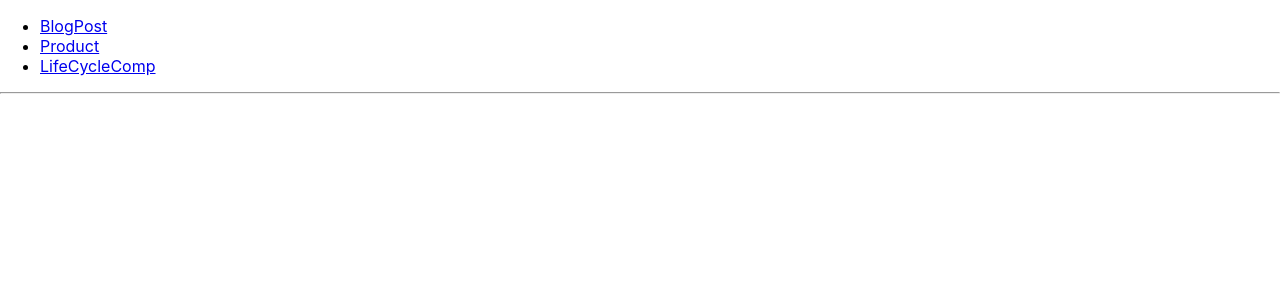
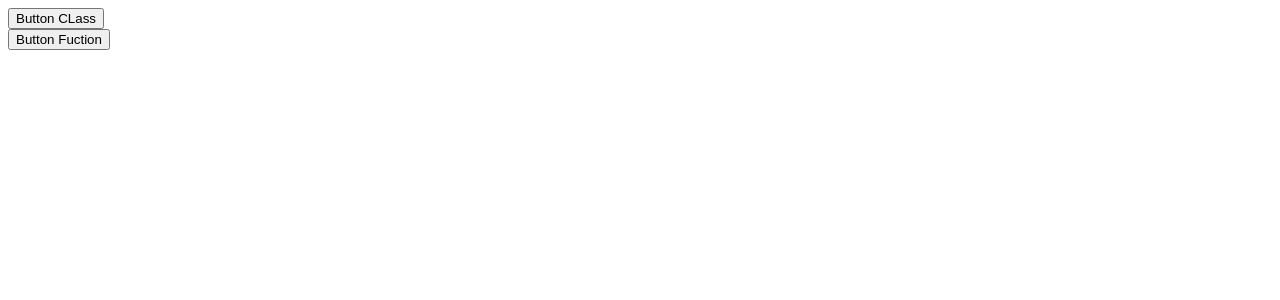
Before and after one commit to khoirulmustofa/belajar_react, a React (Create React App) app: page / in a window 1280 px wide. Shown: the top 300 px of the page. Built offline with nearby package versions, Linux system fonts and the light colour scheme.

Commit message:
Create Component Class dan Functional Class
Create Component Class dan Functional Class

```diff
--- a/src/App.js
+++ b/src/App.js
@@ -1,24 +1,12 @@
-import logo from './logo.svg';
-import './App.css';
-import React from 'react';
+import React from "react";
+import ButtonClass from "./components/ButtonClass";
+import ButtonFunctional from "./components/ButtonFunctional";
 
 function App() {
   return (
     <div className="App">
-      <header className="App-header">
-        <img src={logo} className="App-logo" alt="logo" />
-        <p>
-          Edit <code>src/App.js</code> and save to reload.
-        </p>
-        <a
-          className="App-link"
-          href="https://reactjs.org"
-          target="_blank"
-          rel="noopener noreferrer"
-        >
-          Learn React ggg
-        </a>
-      </header>
+      <ButtonClass />
+      <ButtonFunctional />
     </div>
   );
 }
--- /dev/null
+++ b/src/components/ButtonClass.jsx
@@ -0,0 +1,14 @@
+import React ,{Component}from 'react';
+
+class ButtonClass extends Component {
+    state = {  }
+    render() {
+        return (
+            <div>
+                <button> Button CLass</button>
+            </div>
+        );
+    }
+}
+
+export default ButtonClass;
--- /dev/null
+++ b/src/components/ButtonFunctional.jsx
@@ -0,0 +1,11 @@
+import React from 'react';
+
+const ButtonFunctional = () => {
+     return (
+        <div>
+            <button>Button Fuction</button>
+        </div>
+     );
+};
+
+export default ButtonFunctional;
--- a/src/index.js
+++ b/src/index.js
@@ -1,13 +1,8 @@
 import React from 'react';
 import ReactDOM from 'react-dom/client';
-import './index.css';
-// import App from './App';
+import App from './App';
 import reportWebVitals from './reportWebVitals';
-import ReactRouter from './container/ReactRouter/ReactRouter';
-// import HelloArrowComponent from './component/HelloArrowComponent';
-// import HalloStatefullComponent from './container/HalloStatefullComponent';
-// import YouTubeComp from './component/YouTubeComp/YouTubeComp';
-// import Home from './container/Home/Home';
+
 
 
 // // make function component
@@ -30,7 +25,7 @@ import ReactRouter from './container/ReactRouter/ReactRouter';
 const root = ReactDOM.createRoot(document.getElementById('root'));
 root.render(
   <React.StrictMode>
-    <ReactRouter />
+    <App />
   </React.StrictMode>
 );
 
```
